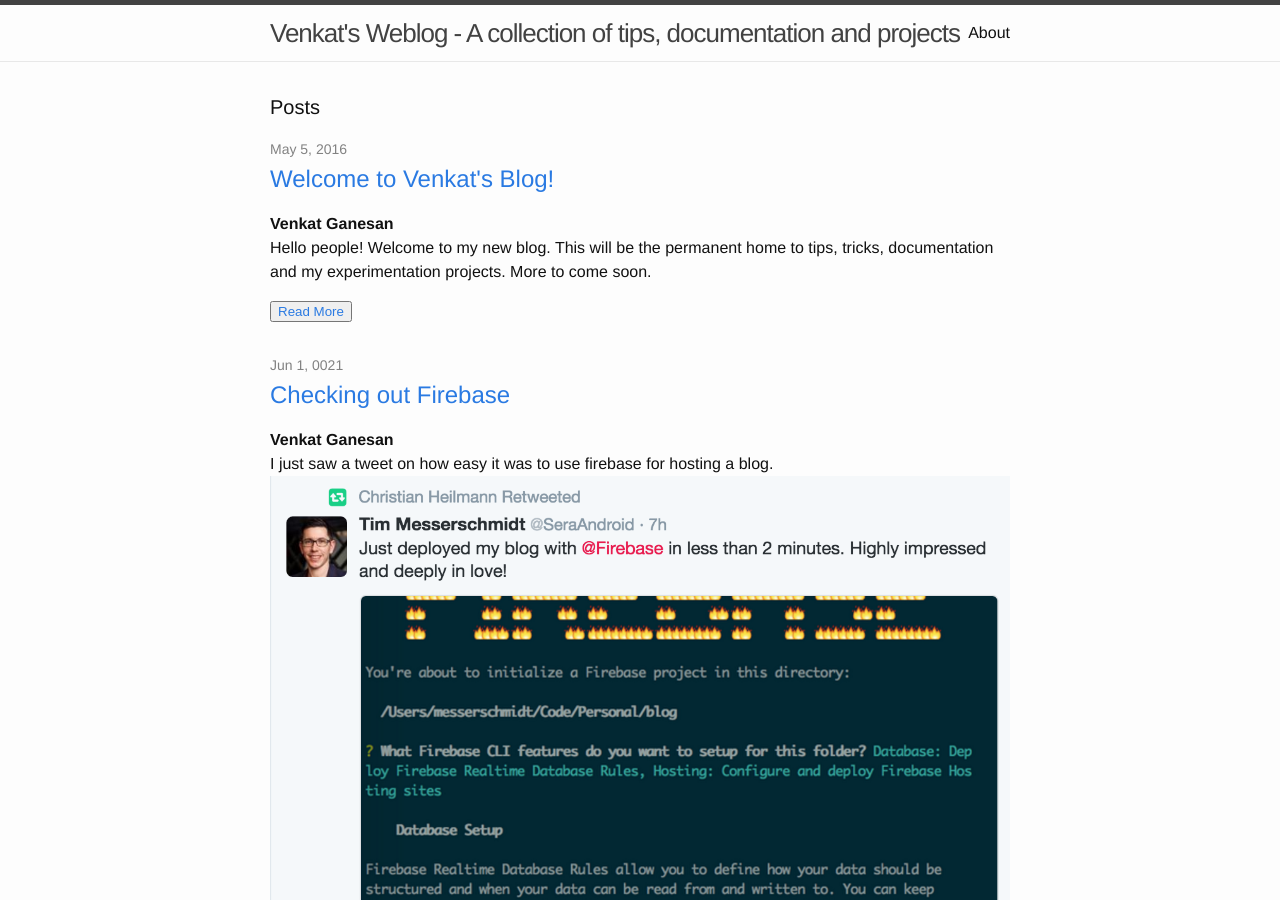
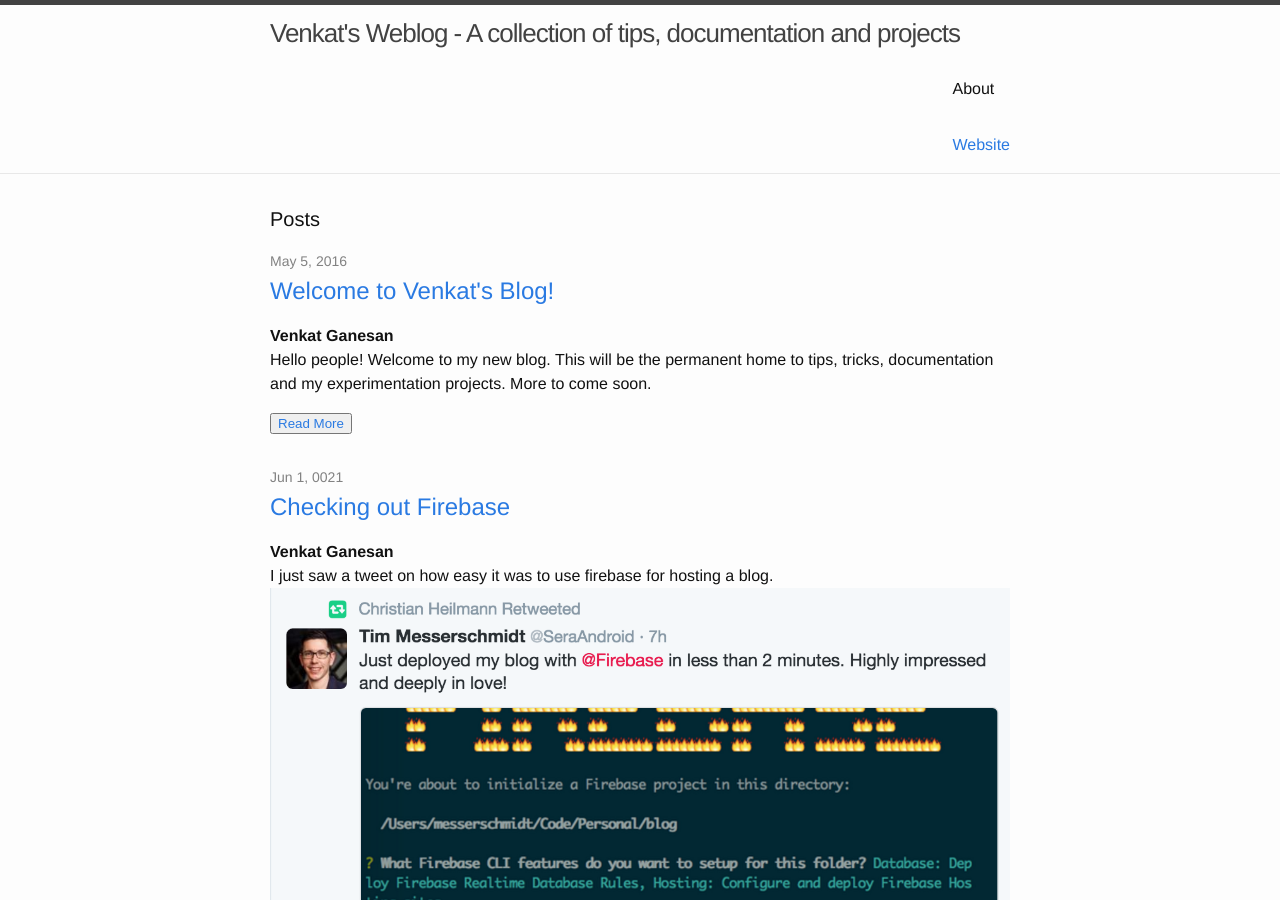
Before and after one commit to vgvenkat/website, a Jekyll site: the page built from index.html, in a window 1280 px wide and 900 px high. Built offline with Jekyll 4.4.1, drawn with Linux system fonts in a browser that asks for light colours; the list of posts is cut into pages by our own code.

Commit message:
Adding header to website

```diff
--- a/_includes/header.html
+++ b/_includes/header.html
@@ -23,6 +23,9 @@
           {% endif %}
         {% endfor %}
       </div>
+      <div class="webite">
+        <a href="http://vgvenkataraman.com">Website</a>
+      </div>
     </nav>
 
   </div>
```
